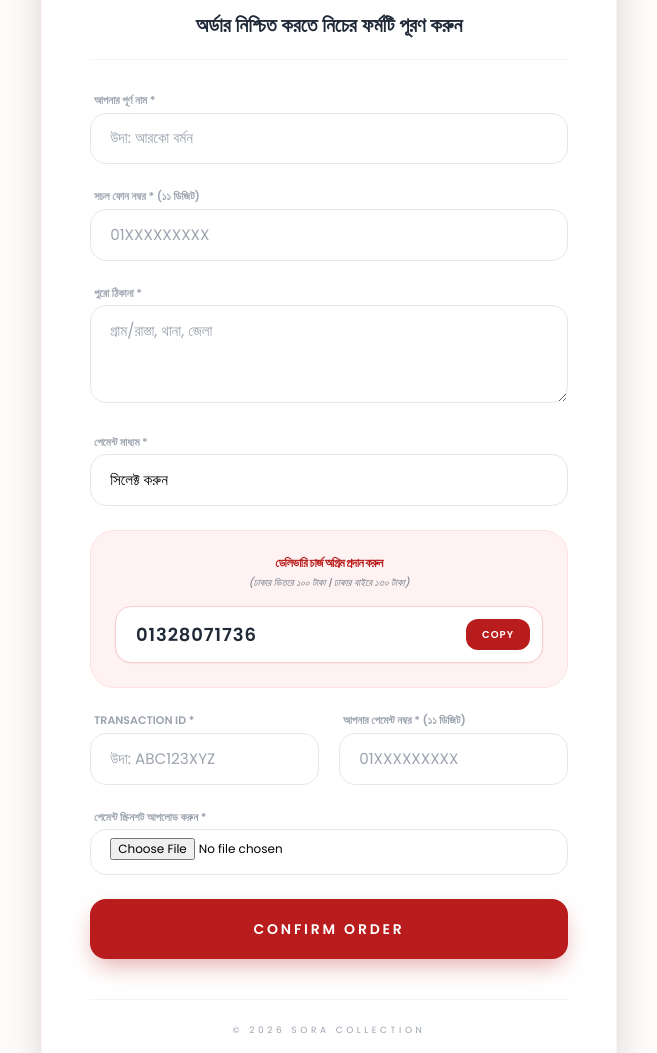
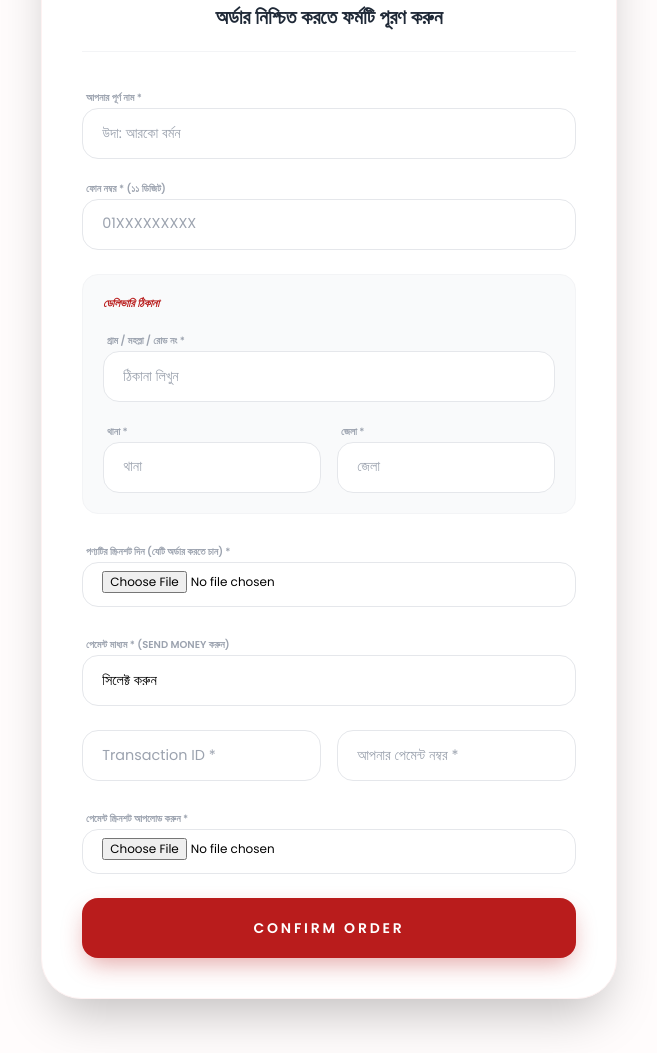
Before and after one commit to orkoofficial649-bot/sora-collection, a website: page order.html in a window 1280 px wide. Shown: the part 281-1334 px from the top of the page, without its empty margins (311-968 px from the left). Drawn offline with nearby package versions, Linux system fonts and the light colour scheme.

Commit message:
Final Polished order page with Dual SS and dynamic numbers

```diff
--- a/order.html
+++ b/order.html
@@ -9,11 +9,9 @@
     <style>
         body { font-family: 'Poppins', sans-serif; background-color: #fffcfc; }
         .serif { font-family: 'Playfair Display', serif; }
-        .glass { background: rgba(255, 255, 255, 0.98); backdrop-filter: blur(10px); }
         .input-style {
             width: 100%; padding: 0.85rem 1.2rem; border: 1px solid #e5e7eb;
-            border-radius: 1rem; outline: none; transition: all 0.3s;
-            font-size: 0.95rem;
+            border-radius: 1rem; outline: none; transition: 0.3s; font-size: 0.9rem;
         }
         .input-style:focus { border-color: #b91c1c; box-shadow: 0 0 0 3px rgba(185, 28, 28, 0.1); }
         .btn-shadow { box-shadow: 0 10px 25px -5px rgba(185, 28, 28, 0.4); }
@@ -21,35 +19,56 @@
 </head>
 <body class="p-4 md:p-10">
 
-    <div class="max-w-xl mx-auto glass shadow-2xl rounded-[2.5rem] overflow-hidden border border-red-50 mb-10">
+    <div class="max-w-xl mx-auto bg-white shadow-2xl rounded-[2.5rem] overflow-hidden border border-red-50 mb-10">
         <div class="bg-red-700 p-8 text-center text-white">
             <img src="https://i.ibb.co.com/p68Bsn52/Gemini-Generated-Image-uph57euph57euph5-removebg-preview.png" class="h-16 mx-auto mb-4 brightness-0 invert" alt="SORA Logo">
             <h1 class="text-3xl serif uppercase tracking-[0.2em]">SORA Collection</h1>
             <p class="text-[10px] opacity-80 mt-2 font-light tracking-[0.3em] uppercase">Defining Your Grace, Every Single Day.</p>
         </div>
 
-        <div class="p-6 md:p-12">
-            <h2 class="text-xl font-bold text-gray-800 text-center mb-8 border-b border-gray-100 pb-5">অর্ডার নিশ্চিত করতে নিচের ফর্মটি পূরণ করুন</h2>
+        <div class="p-6 md:p-10">
+            <h2 class="text-xl font-bold text-gray-800 text-center mb-8 border-b border-gray-100 pb-5">অর্ডার নিশ্চিত করতে ফর্মটি পূরণ করুন</h2>
 
             <form id="orderForm" class="space-y-6">
+                <div class="space-y-4">
                     <div>
-                    <label class="text-[11px] font-bold text-gray-400 uppercase ml-1 block mb-1">আপনার পূর্ণ নাম *</label>
+                        <label class="text-[10px] font-bold text-gray-400 uppercase ml-1">আপনার পূর্ণ নাম *</label>
                         <input type="text" name="name" required class="input-style" placeholder="উদা: আরকো বর্মন">
+                    </div>
+                    <div>
+                        <label class="text-[10px] font-bold text-gray-400 uppercase ml-1">ফোন নম্বর * (১১ ডিজিট)</label>
+                        <input type="tel" name="phone" pattern="[0-9]{11}" maxlength="11" required title="১১ ডিজিটের নম্বর দিন" class="input-style" placeholder="01XXXXXXXXX">
+                    </div>
+                </div>
+
+                <div class="space-y-4 bg-gray-50 p-5 rounded-2xl border border-gray-100">
+                    <p class="text-[11px] font-bold text-red-700 uppercase mb-2 italic">ডেলিভারি ঠিকানা</p>
+                    <div>
+                        <label class="text-[10px] font-bold text-gray-400 uppercase ml-1">গ্রাম / মহল্লা / রোড নং *</label>
+                        <input type="text" name="village_road" required class="input-style" placeholder="ঠিকানা লিখুন">
+                    </div>
+                    <div class="grid grid-cols-2 gap-4">
+                        <div>
+                            <label class="text-[10px] font-bold text-gray-400 uppercase ml-1">থানা *</label>
+                            <input type="text" name="thana" required class="input-style" placeholder="থানা">
+                        </div>
+                        <div>
+                            <label class="text-[10px] font-bold text-gray-400 uppercase ml-1">জেলা *</label>
+                            <input type="text" name="district" required class="input-style" placeholder="জেলা">
+                        </div>
+                    </div>
                 </div>
 
                 <div>
-                    <label class="text-[11px] font-bold text-gray-400 uppercase ml-1 block mb-1">সচল ফোন নম্বর * (১১ ডিজিট)</label>
-                    <input type="tel" name="phone" pattern="[0-9]{11}" maxlength="11" required title="অনুগ্রহ করে ১১ ডিজিটের সচল মোবাইল নম্বর দিন" class="input-style" placeholder="01XXXXXXXXX">
+                    <label class="text-[10px] font-bold text-gray-400 uppercase ml-1">পণ্যটির স্ক্রিনশট দিন (যেটি অর্ডার করতে চান) *</label>
+                    <input type="file" id="product_ss" accept="image/*" required class="input-style bg-white pt-2 text-xs">
+                    <input type="hidden" name="product_screenshot" id="product_ss_data">
                 </div>
 
+                <div class="space-y-4">
                     <div>
-                    <label class="text-[11px] font-bold text-gray-400 uppercase ml-1 block mb-1">পুরো ঠিকানা *</label>
-                    <textarea name="address" required rows="3" class="input-style" placeholder="গ্রাম/রাস্তা, থানা, জেলা"></textarea>
-                </div>
-
-                <div>
-                    <label class="text-[11px] font-bold text-gray-400 uppercase ml-1 block mb-1">পেমেন্ট মাধ্যম *</label>
-                    <select name="payment_method" required class="input-style bg-white appearance-none">
+                        <label class="text-[10px] font-bold text-gray-400 uppercase ml-1">পেমেন্ট মাধ্যম * (Send Money করুন)</label>
+                        <select id="payMethod" name="payment_method" required class="input-style bg-white appearance-none">
                             <option value="">সিলেক্ট করুন</option>
                             <option value="bKash">bKash (বিকাশ)</option>
                             <option value="Nagad">Nagad (নগদ)</option>
@@ -57,67 +76,71 @@
                         </select>
                     </div>
 
-                <div class="bg-red-50 p-6 rounded-3xl border border-red-100 space-y-4">
-                    <div class="text-center">
-                        <p class="text-xs text-red-700 font-bold mb-1 uppercase tracking-tighter">ডেলিভারি চার্জ অগ্রিম প্রদান করুন</p>
-                        <p class="text-[10px] text-gray-500 font-medium italic">(ঢাকার ভিতরে ১০০ টাকা | ঢাকার বাইরে ১৩০ টাকা)</p>
+                    <div id="paymentInfoBox" class="hidden bg-red-50 p-5 rounded-2xl border border-red-100 space-y-3">
+                        <p class="text-xs text-red-700 font-bold text-center">ডেলিভারি চার্জ (ঢাকা ১০০/- | বাইরে ১৩০/-) <span class="underline">Send Money</span> করুন:</p>
+                        <div class="flex items-center justify-between bg-white p-3 rounded-xl border border-red-200">
+                            <span id="displayNum" class="font-bold text-gray-800 text-lg ml-2 tracking-widest"></span>
+                            <button type="button" onclick="copyNum()" class="text-[10px] bg-red-700 text-white px-4 py-2 rounded-lg font-bold active:scale-90">COPY</button>
                         </div>
-
-                    <div class="flex items-center justify-between bg-white p-3 rounded-2xl border border-red-200 shadow-sm">
-                        <span id="paymentNum" class="font-bold text-gray-800 tracking-wider text-lg ml-2">01328071736</span>
-                        <button type="button" onclick="copyNumber()" class="text-[10px] bg-red-700 text-white px-4 py-2 rounded-xl font-bold hover:bg-red-800 transition uppercase tracking-widest active:scale-90">Copy</button>
                     </div>
                 </div>
 
-                <div class="grid grid-cols-1 md:grid-cols-2 gap-5">
-                    <div>
-                        <label class="text-[11px] font-bold text-gray-400 uppercase ml-1 block mb-1">Transaction ID *</label>
-                        <input type="text" name="trxid" required class="input-style" placeholder="উদা: ABC123XYZ">
-                    </div>
-                    <div>
-                        <label class="text-[11px] font-bold text-gray-400 uppercase ml-1 block mb-1">আপনার পেমেন্ট নম্বর * (১১ ডিজিট)</label>
-                        <input type="tel" name="payment_number" pattern="[0-9]{11}" maxlength="11" required title="যে নম্বর থেকে টাকা পাঠিয়েছেন সেটি দিন" class="input-style" placeholder="01XXXXXXXXX">
-                    </div>
+                <div class="grid grid-cols-1 md:grid-cols-2 gap-4">
+                    <input type="text" name="trxid" required class="input-style" placeholder="Transaction ID *">
+                    <input type="tel" name="payment_number" pattern="[0-9]{11}" maxlength="11" required class="input-style" placeholder="আপনার পেমেন্ট নম্বর *">
                 </div>
 
                 <div>
-                    <label class="text-[11px] font-bold text-gray-400 uppercase ml-1 block mb-1">পেমেন্ট স্ক্রিনশট আপলোড করুন *</label>
-                    <input type="file" id="screenshot" accept="image/*" required class="input-style bg-white pt-2 text-xs">
-                    <input type="hidden" name="screenshot_data" id="screenshot_data">
+                    <label class="text-[10px] font-bold text-gray-400 uppercase ml-1">পেমেন্ট স্ক্রিনশট আপলোড করুন *</label>
+                    <input type="file" id="payment_ss" accept="image/*" required class="input-style bg-white pt-2 text-xs">
+                    <input type="hidden" name="payment_screenshot" id="payment_ss_data">
                 </div>
 
                 <button type="submit" id="submitBtn" class="w-full bg-red-700 text-white font-bold py-5 rounded-2xl hover:bg-red-800 transition-all active:scale-[0.98] text-sm tracking-[0.2em] uppercase mt-4 btn-shadow">
                     CONFIRM ORDER
                 </button>
             </form>
-
-            <div class="mt-10 pt-6 border-t border-gray-100 text-center">
-                <p class="text-[9px] text-gray-400 uppercase tracking-[0.4em]">&copy; 2026 SORA Collection</p>
-            </div>
         </div>
     </div>
 
     <script>
-        function copyNumber() {
-            const num = document.getElementById('paymentNum').innerText;
-            navigator.clipboard.writeText(num).then(() => {
-                alert("Payment Number Copied!");
+        const payMethod = document.getElementById('payMethod');
+        const infoBox = document.getElementById('paymentInfoBox');
+        const displayNum = document.getElementById('displayNum');
+
+        // Dynamic Payment Logic
+        payMethod.addEventListener('change', function() {
+            if(this.value === 'bKash') {
+                infoBox.classList.remove('hidden');
+                displayNum.innerText = '01821208028';
+            } else if(this.value === 'Nagad' || this.value === 'Rocket') {
+                infoBox.classList.remove('hidden');
+                displayNum.innerText = '01960848956';
+            } else {
+                infoBox.classList.add('hidden');
+            }
         });
+
+        function copyNum() {
+            navigator.clipboard.writeText(displayNum.innerText);
+            alert("Number Copied!");
         }
 
-        // Convert image to Base64
-        document.getElementById('screenshot').addEventListener('change', function(e) {
+        // Image to Base64
+        function handleImage(inputId, hiddenId) {
+            document.getElementById(inputId).addEventListener('change', function(e) {
                 const file = e.target.files[0];
                 if (file) {
                     const reader = new FileReader();
-                reader.onload = function() {
-                    document.getElementById('screenshot_data').value = reader.result;
-                };
+                    reader.onload = function() { document.getElementById(hiddenId).value = reader.result; };
                     reader.readAsDataURL(file);
                 }
             });
+        }
+        handleImage('product_ss', 'product_ss_data');
+        handleImage('payment_ss', 'payment_ss_data');
 
-        const scriptURL = 'https://script.google.com/macros/s/AKfycbwUruRZFjWV5uhvfpa-7UYk2MO0Yc3iSwTImThFEY0rz5YfW2lnOU3SUaPaRRaioAnM3A/exec';
+        const scriptURL = 'https://script.google.com/macros/s/AKfycbxNHWDt8F17SJh_ZDe2dGH2HTcEh_rufDVhPZciUue2_UFEjA9bXFC_bhnXSpzqQ4YHVw/exec';
         const form = document.getElementById('orderForm');
         const btn = document.getElementById('submitBtn');
 
@@ -129,15 +152,15 @@
 
             fetch(scriptURL, { method: 'POST', body: new FormData(form)})
             .then(response => {
-                alert("ধন্যবাদ! আপনার অর্ডারটি সফলভাবে গ্রহণ করা হয়েছে। শীঘ্রই আমরা আপনার সাথে যোগাযোগ করব।");
+                alert("ধন্যবাদ! আপনার অর্ডারটি সফলভাবে গ্রহণ করা হয়েছে। শীঘ্রই আমাদের প্রতিনিধি আপনার সাথে যোগাযোগ করবেন।");
                 form.reset();
                 btn.disabled = false;
                 btn.innerText = "CONFIRM ORDER";
                 btn.style.opacity = "1";
+                infoBox.classList.add('hidden');
             })
             .catch(error => {
-                console.error('Error!', error.message);
-                alert("দুঃখিত, অর্ডারটি পাঠানো সম্ভব হয়নি। আবার চেষ্টা করুন।");
+                alert("দুঃখিত, কোনো একটি সমস্যা হয়েছে। আবার চেষ্টা করুন।");
                 btn.disabled = false;
                 btn.innerText = "CONFIRM ORDER";
                 btn.style.opacity = "1";
```
Lines whose indentation alone changed are shown as unchanged.
